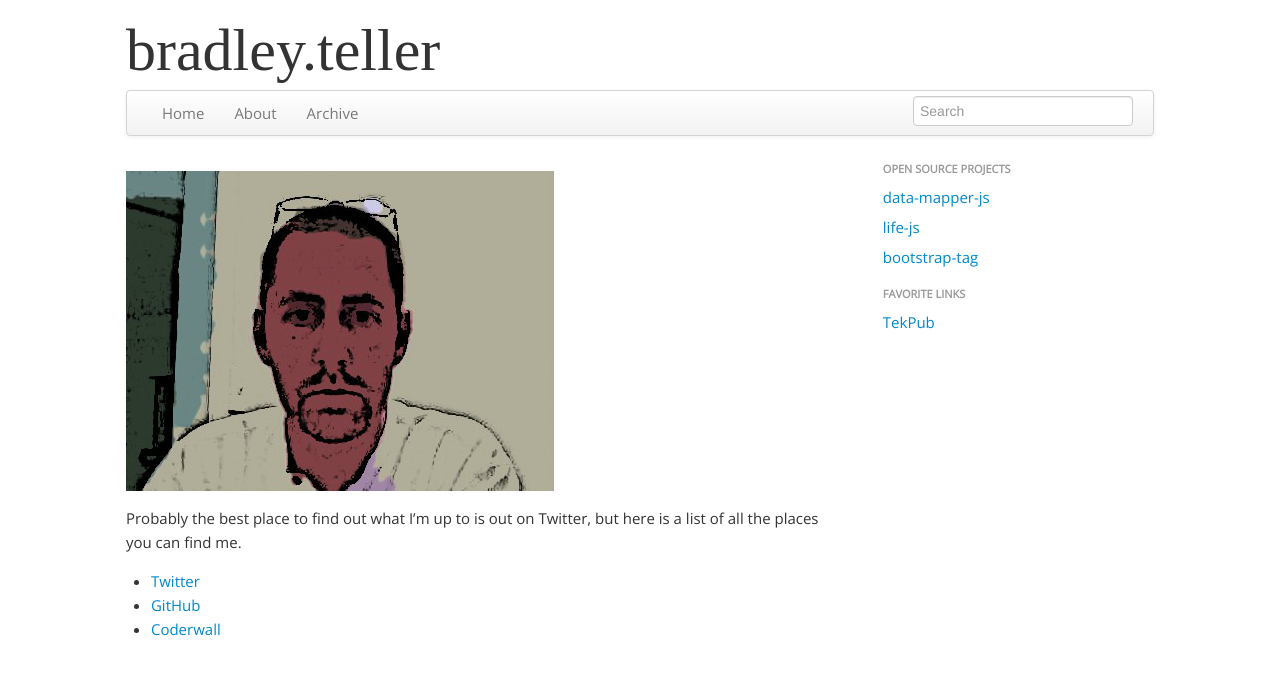
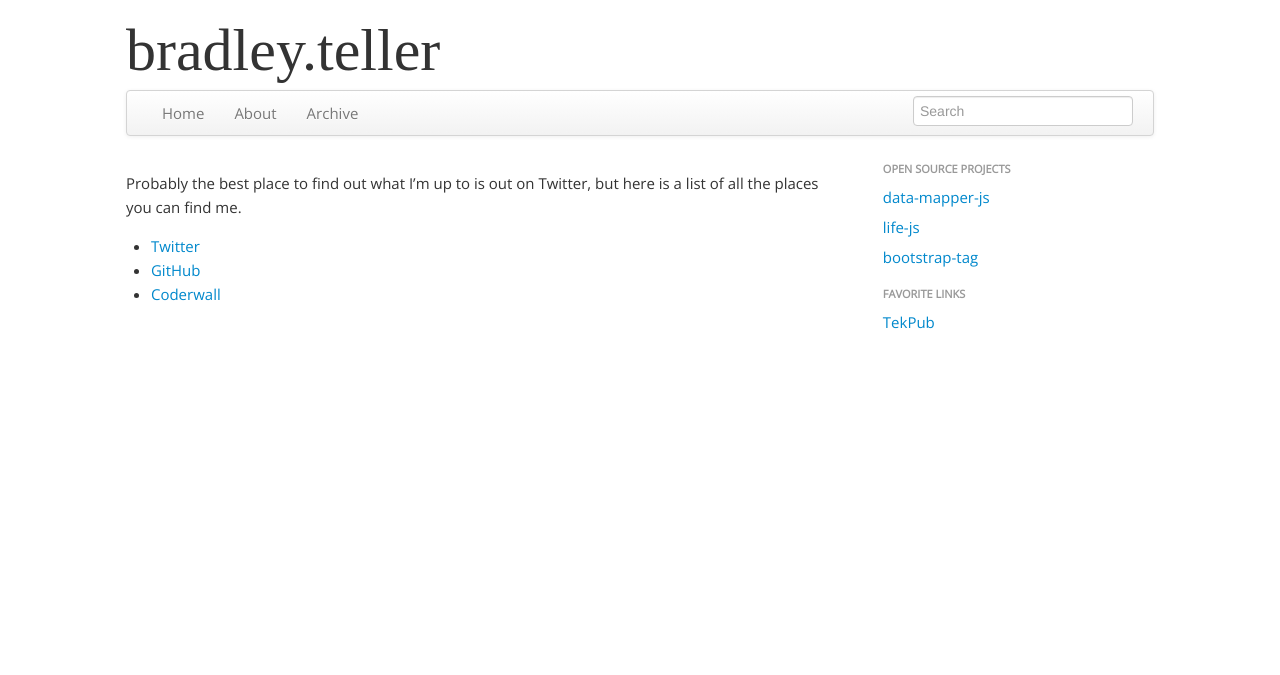
Before and after one commit to bteller/bteller.github.com, a Jekyll site: the page built from about/index.md, in a window 1280 px wide. Shown: the top 675 px of the page. Built offline with Jekyll 4.4.1, drawn with Linux system fonts in a browser that asks for light colours; nearby versions of some CDN libraries; some web fonts are replaced.

Commit message:
remove pic of me

```diff
--- a/about/index.md
+++ b/about/index.md
@@ -2,8 +2,6 @@
 layout: default
 title: about me
 ---
-
-<img src="/assets/images/me.png" alt="a pic of me" />
 
 Probably the best place to find out what I'm up to is out on Twitter, but here is a list of all the places you can find me.
 
```
